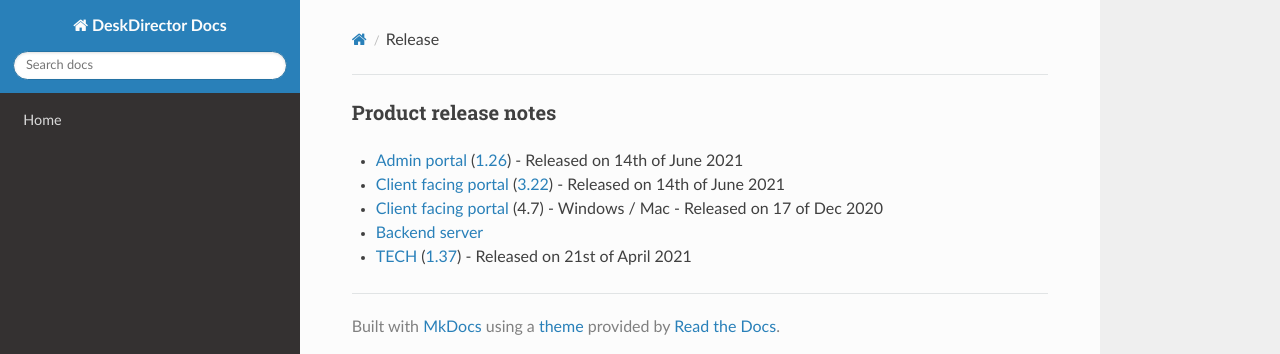
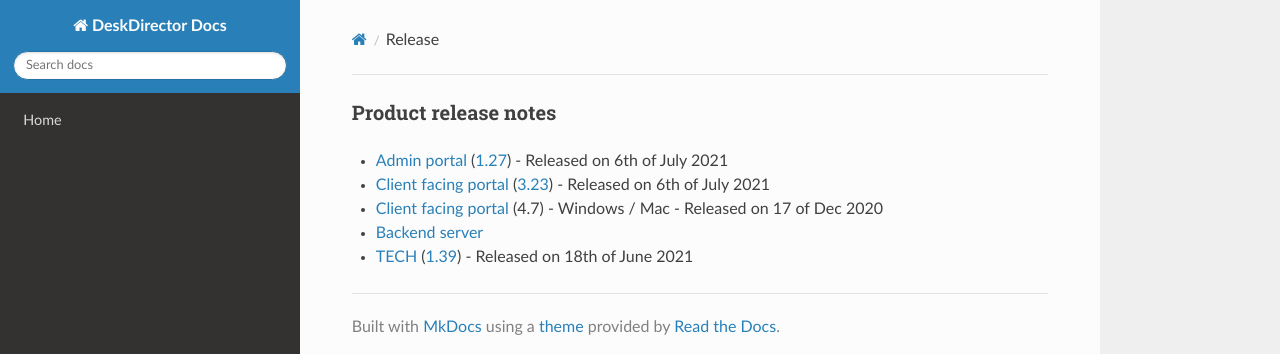
Before and after one commit to DeskDirector/docs, an MkDocs documentation site: the page built from docs/_contents/admin/home/release.md, in a window 1280 px wide. Shown: the top 354 px of the page. Built offline with MkDocs 1.6.1, drawn with Linux system fonts in a browser that asks for light colours; nearby versions of some CDN libraries; old or Windows-style settings are respelled for this version of MkDocs.

Commit message:
Update release.md

```diff
--- a/docs/_contents/admin/home/release.md
+++ b/docs/_contents/admin/home/release.md
@@ -1,6 +1,6 @@
 ### Product release notes
-* [Admin portal](/release-notes/admin) ([1.26](/configs/release-notes/admin/v1.26.1)) - Released on 14th of June 2021
-* [Client facing portal](/release-notes/portal) ([3.22](/configs/release-notes/portal/v3.22)) - Released on 14th of June 2021
+* [Admin portal](/release-notes/admin) ([1.27](/configs/release-notes/admin/v1.27.1)) - Released on 6th of July 2021
+* [Client facing portal](/release-notes/portal) ([3.23](/configs/release-notes/portal/v3.23)) - Released on 6th of July 2021
 * [Client facing portal](https://help.deskdirector.com/article/4uzjpwaiou) (4.7) - Windows / Mac - Released on 17 of Dec 2020
 * [Backend server](https://help.deskdirector.com/article/5ml4ieesph-server-changelog)
-* [TECH](/release-notes/tech) ([1.37](/configs/release-notes/tech/v1.37)) - Released on 21st of April 2021
+* [TECH](/release-notes/tech) ([1.39](/configs/release-notes/tech/v1.39)) - Released on 18th of June 2021
```
